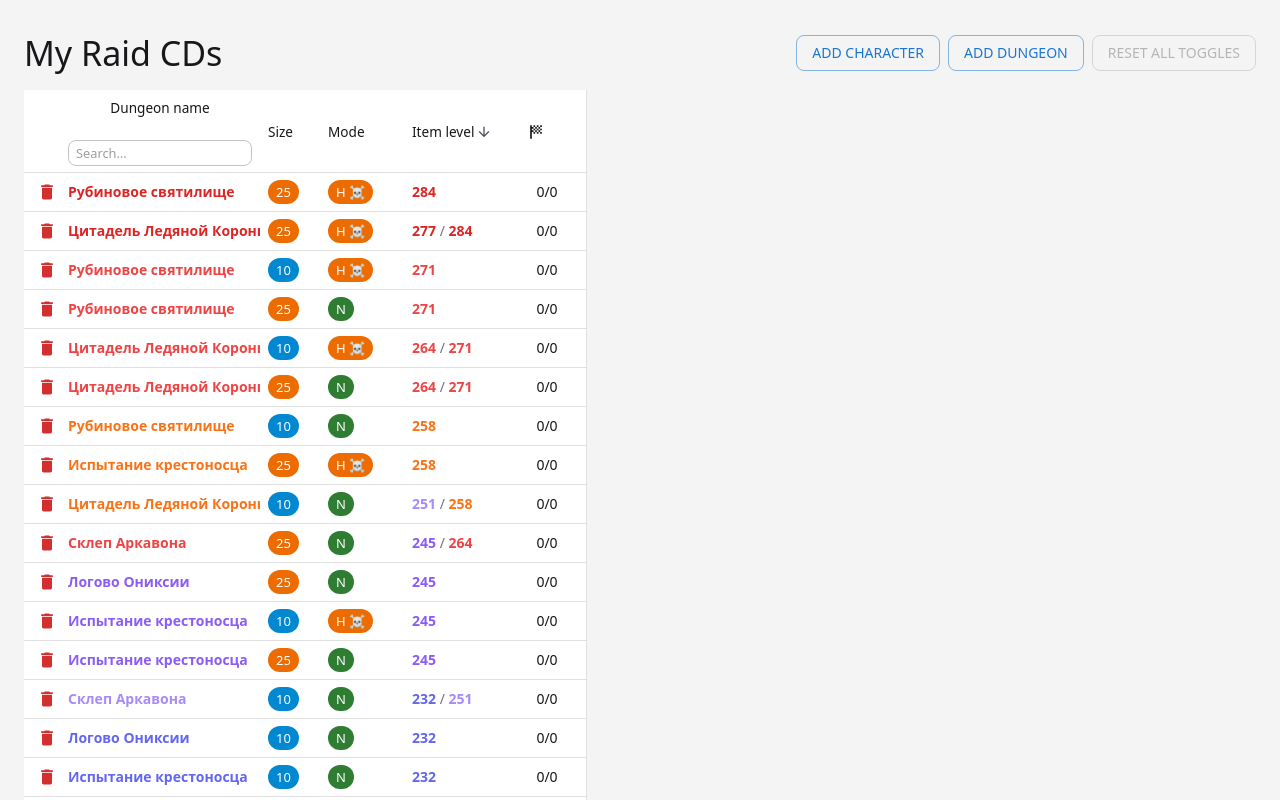
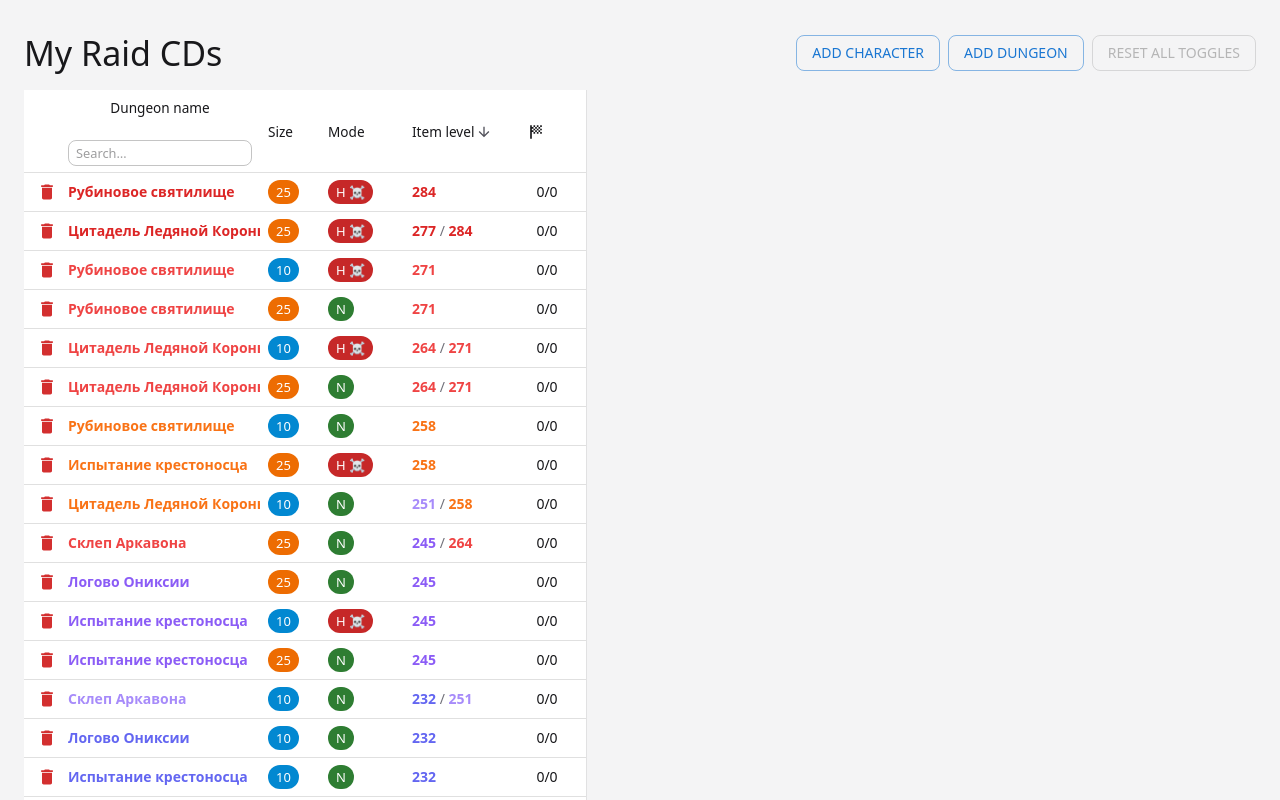
Before and after one commit to sergimax/my-raid-cds, a React (Vite) app: page / in a window 1280 px wide. Both pictures are taken after a click on the button "ADD FROM TEMPLATE". Shown: the top 800 px of the page. Built offline with nearby package versions, Linux system fonts and the light colour scheme.

Commit message:
feat(DungeonDifficultyCell): add dynamic background color for heroic difficulty to enhance visual distinction

```diff
--- a/src/components/raid-tracker-table/dungeon-cells.tsx
+++ b/src/components/raid-tracker-table/dungeon-cells.tsx
@@ -97,6 +97,12 @@ export function DungeonDifficultyCell({
       label={label}
       sx={{
         maxWidth: "100%",
+        ...(isHeroic
+          ? {
+              backgroundColor: (theme) => theme.palette.error.dark,
+              color: (theme) => theme.palette.error.contrastText,
+            }
+          : {}),
         "& .MuiChip-label": { overflow: "hidden", textOverflow: "ellipsis" },
       }}
     />
```
